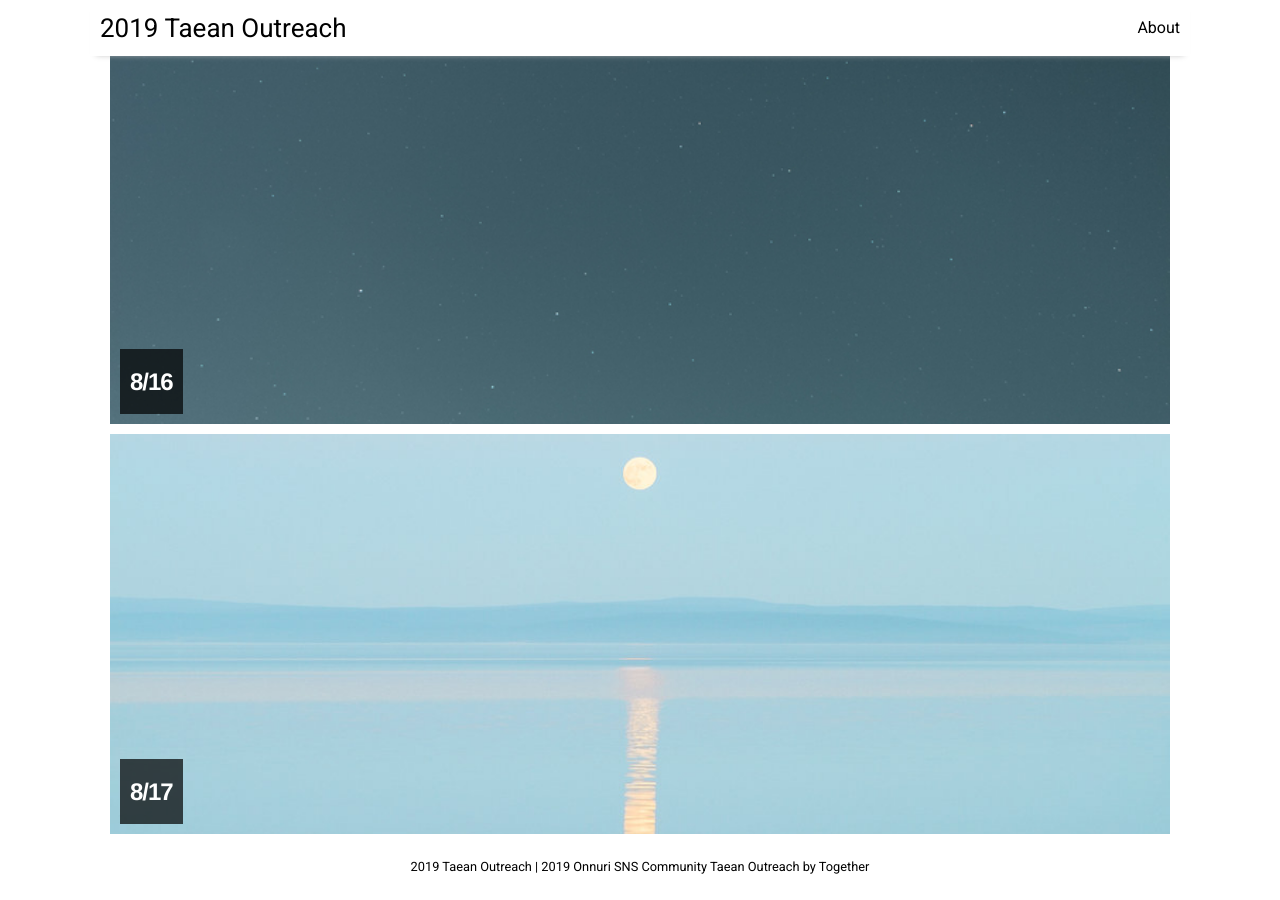
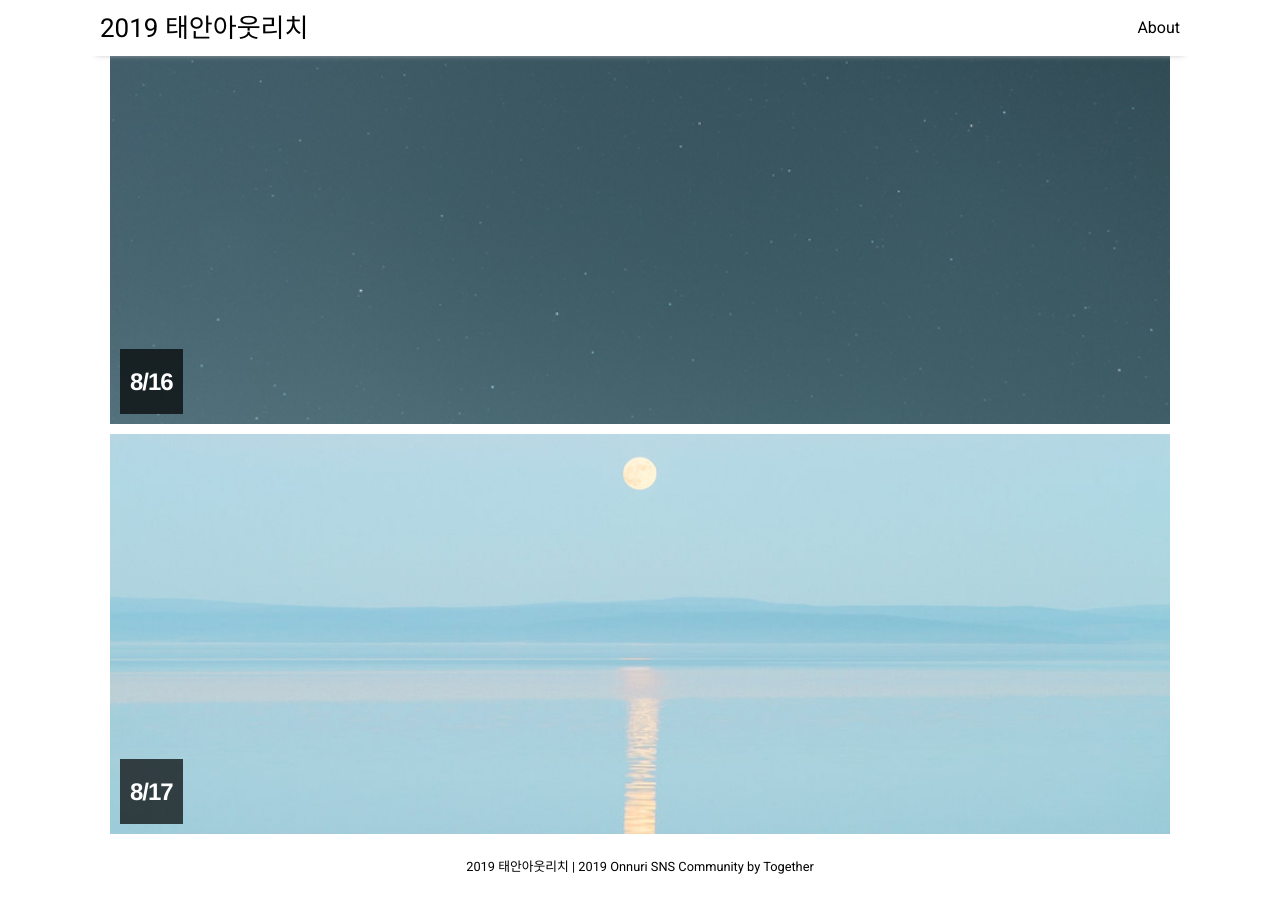
Before and after one commit to taean-outreach/taean-outreach.github.io, a Jekyll site: the page built from index.html, in a window 1280 px wide and 900 px high, scrolled down 867 px. Built offline with Jekyll 4.4.1, drawn with Linux system fonts in a browser that asks for light colours; nearby versions of some CDN libraries; the list of posts is cut into pages by our own code.

Commit message:
Update _config.yml

```diff
--- a/_config.yml
+++ b/_config.yml
@@ -14,8 +14,8 @@ sass:
   style: :nested
 
 # Customise atom feed settings (this is where Jekyll-Feed gets configuration information)
-title:		           "2019 Taean Outreach"
-description:	       "2019 Onnuri SNS Community Taean Outreach"
+title:		           "2019 태안아웃리치"
+description:	       "2019 Onnuri SNS Community"
 author:              "Together"
 
 # RSS 2.0 can be used instead of Atom by uncommenting following two lines
```
